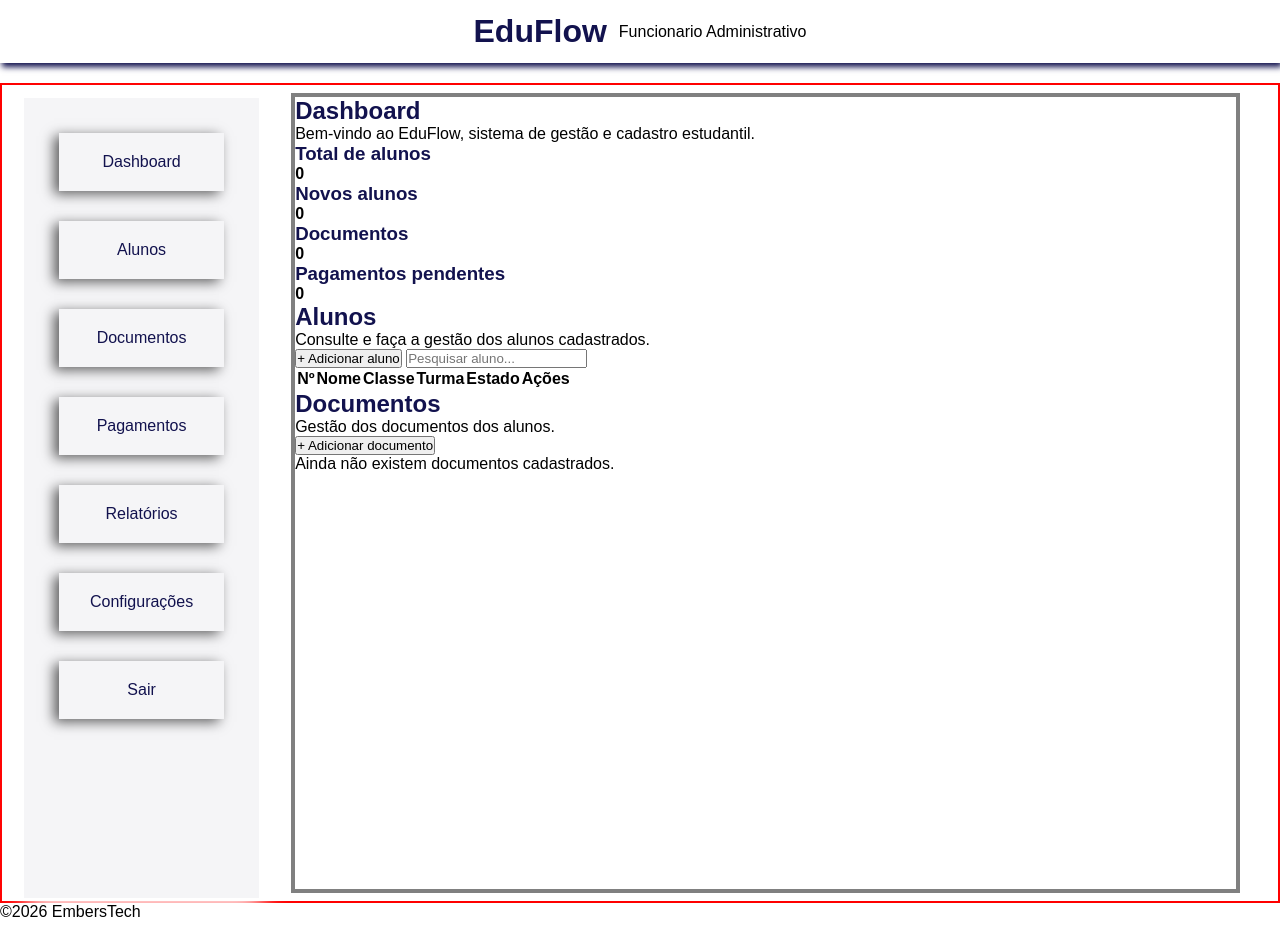
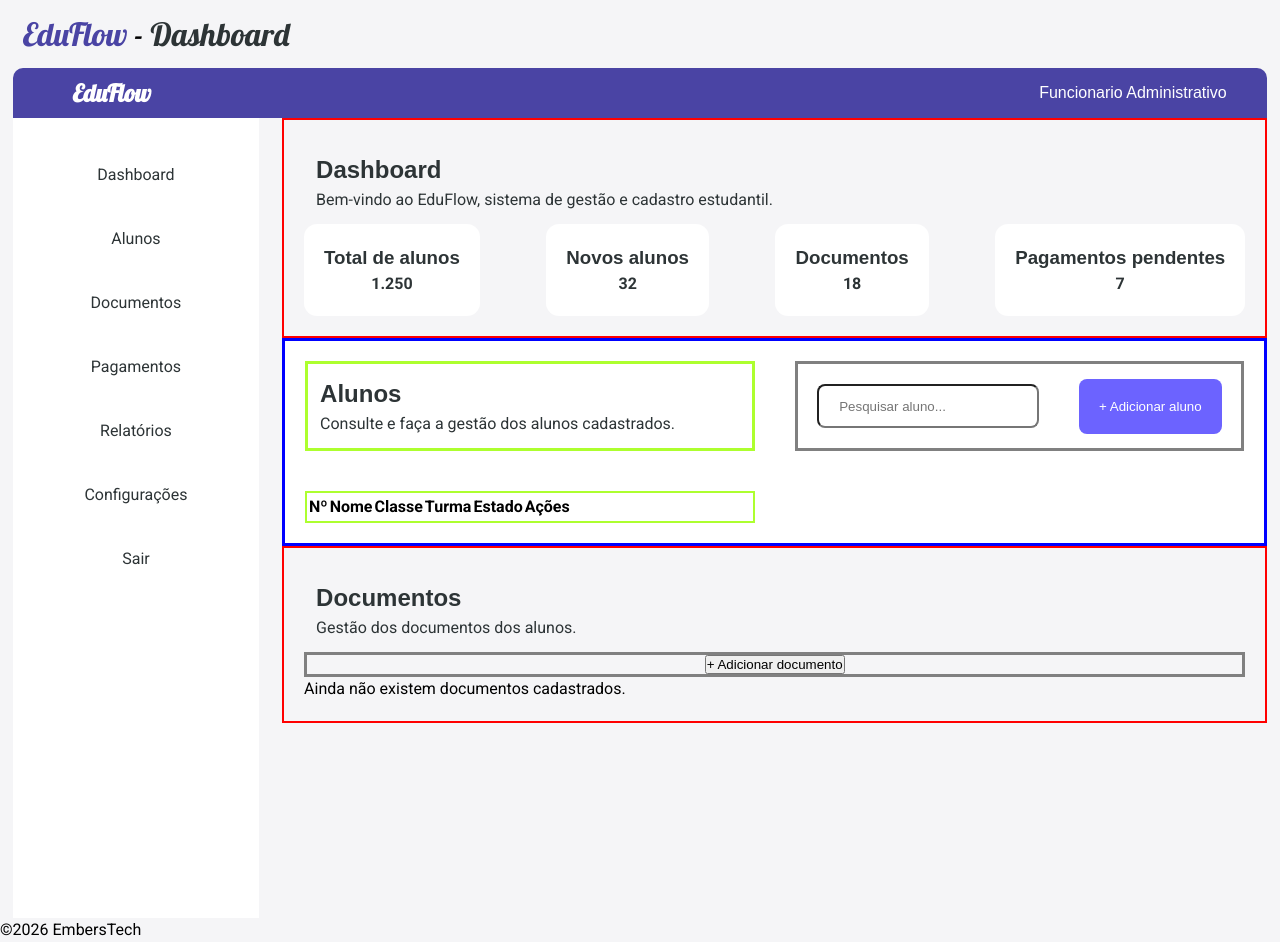
Before and after one commit to eversoncodes-gif/EduFlow, a plain HTML site: page dashboard.html in a window 1280 px wide. Before the commit the page ends 921 px from the top, so only its background shows below. Drawn offline with Linux system fonts and the light colour scheme.

Commit message:
adionei novas funcionalidades no css, adaptei todas as fumcoes do meu projecto ainda falta

```diff
--- a/css.da.pasgina/dashboard.css
+++ b/css.da.pasgina/dashboard.css
@@ -2,12 +2,17 @@
     box-sizing: border-box;
     padding: 0;
     margin: 0;
-    font-family: sans-serif;
+
 }
 :root{
+    --primary-color:#4a44a4;
+    --secondary-color:#6c63FF;
     --fundo:#f5f5f7;
-    --primary-color:#4a44a4;
     --card:#ffffff;
+    --main-text:#2D3436;
+    --sucess:#00BB94;
+    --antention:#FDCB6E;
+    --error:#E17055;
     --text:#12124e;
     --info:rgb(8, 8, 64);
     --font-main:"Roboto",sans-serif;
@@ -17,72 +22,231 @@
 body{
 padding: 0;
 margin: 0;
+line-height: 1.5;
+background-color: var(--fundo);
 font-family: var(--font-main);
-
 }
 
 h1,h2,h3{
 font-family: var(--font-heading);
-color: var(--text);
+}
+
+.dash{
+    margin-left: 1%;
+    padding: 10px;
+    gap: 20px;
+    font-family: var(--font-logo);
+    font-size: clamp(1.4rem,4vw,2rem);
+}
+
+#dash{
+   color: var(--main-text);
 
 }
+
+.dash span{
+color: var(--primary-color);
+}
+
 .topo{
 /* border: 3px solid green; */
-padding: 13px;
+padding: 3px;
 display: flex;
 align-items: center;
 justify-content: center;
-gap: 12px;
-box-shadow: 2px 4px 6px  var(--text);
+flex-direction: row wrap;
+gap: 60px;
+background-color: var(--primary-color);
+color: var(--card);
+border-top-left-radius: 10px;
+border-top-right-radius: 10px ;
+ margin-left: 1%;
+ margin-right: 1%;
+height: 50px;
+/* box-shadow: 2px 4px 6px  var(--text); */
+}
+
+.logo{
+flex: 1;
+text-align: center;
+/* border: 2px solid grey; */
+
+}
+
+.logo h1{
+    font-size: 24px;
+    font-weight: 600;
+    font-family: var(--font-logo);
+    /* color: var(--primary-color); */
+}
+
+
+
+
+.usuario{
+flex: 5;
+text-align: end;
+margin-right:3%;
+/* border: #00BB94 solid 3px; */
+}
+.usuario span{
+    font-size: 16px;
+    font-weight: 500;
+    font-family: var(--font-heading)
 }
 
 .layout{
-border: solid red 2px;
+/* border: solid red 2px; */
  display: flex;
  align-items: center;
  justify-content: space-between;
- gap: 10px;
- margin-top: 20px;
+ gap: 23px;
  width: 100%;
  /* box-shadow: -4px 12px 22px rgba(0,0,0,0.62) ; */
 }
+
+
 .sidebar{
- /* border: 2px solid blue;    */
- display:grid;
-grid: 1;
-flex: 1;
-background: var(--fundo);
- margin: 1% 22px 3px;
- height: 100vh;
-box-shadow: 3px 12px 24px white;
+     margin-left: 1%;
+    flex: 1;
+    /* border: 2px solid blue;    */
+    height: 100vh;
+    background-color:var(--card);
 }
+
+
 .menu{
 padding: 35px;
 display: flex;
 flex-direction: column;
 align-items: center;
 justify-content: space-between center;
-gap: 30px;
+gap: 20px;
 
 }
+
 .menu-link{
 text-align: center;
-box-shadow: -5px 3px 12px rgba(0,0,0,0.62);
-padding: 20px;
+/* gap: 10px; */
 width: 100%;
 text-decoration: none;
-color: var(--text);
+font-family: var(--font-main);
+color: var(--main-text);
+transition: 0.4ms ease;
+border-radius: 5px;
+padding: 10px;
+}
+
+.menu-link:hover{
+    background-color: var(--primary-color);
+  color: var(--card);
 
 }
 
 
-
-
-
 main{
     flex: 4;
-    border: solid 4px grey;
+    /* border: solid 4px grey; */
     height: 100vh;
-    margin-right: 3%;
+    margin-right: 1%;
     width: 100%;
 }
+
+.pagina{
+    display: grid;
+    padding: 20px;
+    border: 2px solid red;
+}
+
+.titulo-pagina{
+/* border: 3px solid black; */
+color: var(--main-text);
+font-family: var(--font-main);
+padding: 12px;
+}
+.titulo-pagina h2{
+    font-family: var(--font-heading);
+}
+
+.cards-resumo{
+display: flex;
+align-items: center;
+justify-content:space-between;
+
+}
+.card{
+    background-color: var(--card);
+    padding: 20px;
+    color: var(--main-text);
+    border-radius: 13px;
+    text-align: center;
+    box-shadow: 2px 8px 16px rgba(0,0,0,0.5 alpha);
+    cursor:pointer;
+}
+
+/* aqui e a parte dos alunos  */
+
+#alunos{
+    display: grid;
+    grid-template-columns: repeat(2,1fr);
+    border: 3px solid blue;
+    background-color: var(--card);
+    gap: 40px;
+
+}
+/*  aqui e a tabela dentro dos alunos */
+
+#alunos .tabela-container :nth-child(3){
+     grid-column:span 2; /*aqui era suposto espandir a tabela duas vezes mais que as outras areas */
+}
+
+.tabela-container{
+width: 100%;
+border: 2px solid greenyellow;
+
+}
+
+/* aqui e o titulo da parte os alunos */
+
+#alunos .titulo-pagina{
+    border: solid 3px greenyellow;
+}
+
+/* aqui sao as funcoes de pesquisa e adiconar  */
+
+.acoes{
+    display: flex;
+    align-items: center;
+    justify-content:center;
+    border: 3px solid gray;
+    gap: 40px;
+
+}
+
+#pesquisar-aluno{
+ height: 2.4rem;
+ width: 50%;
+ padding: 20px;
+ color: var(--main-text);
+ font-family: var(--font-heading);
+ border-radius: 8px;
+
+}
+
+#adicionar-aluno{
+    /* height: 2.3rem; */
+    background-color: var(--secondary-color);
+    border: none;
+    color: var(--card);
+    font-family: var(--font-heading);
+    padding: 20px;
+    border-radius: 8px;
+transition: 0.3s ease-in;
+}
+
+#adicionar-aluno:hover{
+    background-color: #12124e;
+    transform: scaleX(4px);
+    cursor: pointer;
+}
+/* aqui sao as acoes mais fechadas  */
--- a/dashboard.html
+++ b/dashboard.html
@@ -15,13 +15,18 @@
 </head>
 <body>
       <!-- CABEÇALHO -->
+        <div class="dash"><span>EduFlow</span> - <span id="dash">Dashboard</span>
+        </div>
       <header class="topo">
+
+
              <div class="logo">
                 <h1>EduFlow</h1>
             </div>
            <div class="usuario">
             <span>Funcionario Administrativo</span>
             </div>
+
           <!-- <div class="navegar">
               <nav class="navegar no dashboard">
                 <a href="#Dashboard">Dash board</a>
@@ -40,26 +45,26 @@
 
             <nav class="menu">
                 <a href="#dashboard" class="menu-link">
-                    Dashboard
+                  <i ></i>  Dashboard
                 </a>
                 <a href="#alunos" class="menu-link">
-                    Alunos
+                   <i></i> Alunos
                 </a>
                 <a href="#documentos" class="menu-link">
-                    Documentos
+               <i></i>     Documentos
                 </a>
                 <a href="#pagamentos" class="menu-link">
-                    Pagamentos
+                  <i></i>  Pagamentos
                 </a>
                 <a href="#relatorios" class="menu-link">
-                    Relatórios
+                   <i></i> Relatórios
                 </a>
                 <a href="#configuracoes" class="menu-link">
-                    Configurações
+                    <i></i>Configurações
                 </a>
 
                 <a href="login.html" class="menu-link sair" id="sair">
-                    Sair
+                    <i></i>Sair
                 </a>
 
             </nav>
@@ -86,22 +91,22 @@
 
                     <div class="card">
                         <h3>Total de alunos</h3>
-                        <strong>0</strong>
+                        <strong>1.250</strong>
                     </div>
 
                     <div class="card">
                         <h3>Novos alunos</h3>
-                        <strong>0</strong>
+                        <strong>32</strong>
                     </div>
 
                     <div class="card">
                         <h3>Documentos</h3>
-                        <strong>0</strong>
+                        <strong>18</strong>
                     </div>
 
                     <div class="card">
                         <h3>Pagamentos pendentes</h3>
-                        <strong>0</strong>
+                        <strong>7</strong>
                     </div>
 
                 </div>
@@ -123,15 +128,14 @@
                 </div>
                 <div class="acoes">
 
-                    <button id="adicionar-aluno">
-                        &plus; Adicionar aluno
-                    </button>
-
                      <input
                         type="search"
                         id="pesquisar-aluno"
                         placeholder="Pesquisar aluno..."
                     >
+                     <button id="adicionar-aluno">
+                        &plus; Adicionar aluno
+                    </button>
 
                 </div>
 
```
Also changed, not shown: 1 other file. Lines whose indentation alone changed are shown as unchanged.
